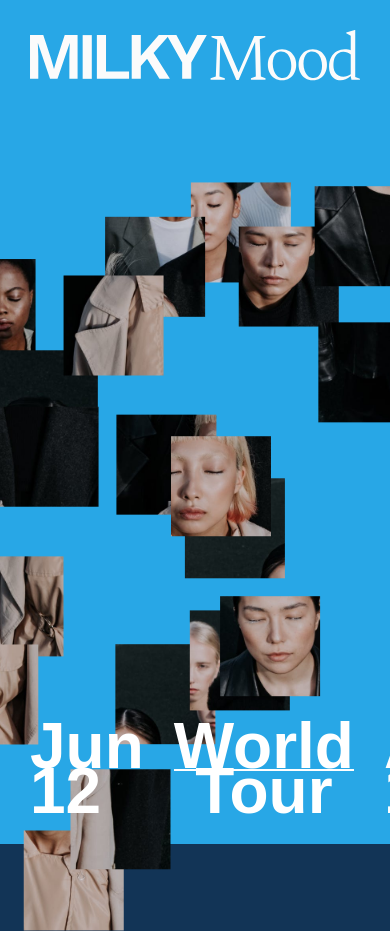
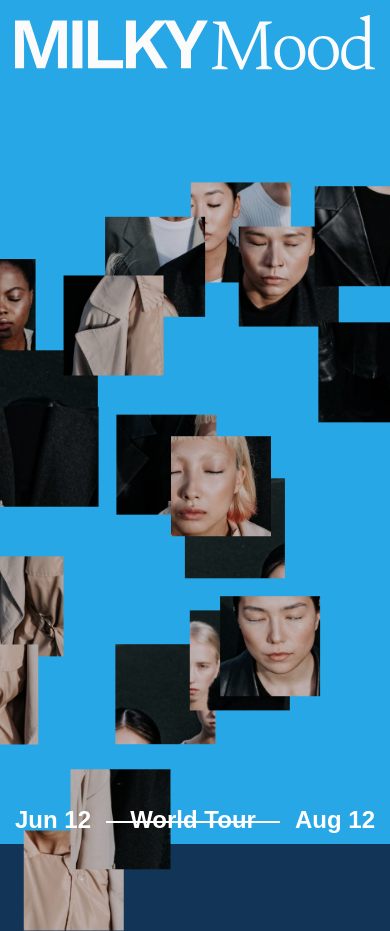
Before and after one commit to HalloJo/react-milkymood, a React (Create React App) app in the folder milkymood/: page / in a window 390 px wide. Shown: the top 931 px of the page. Built offline with nearby package versions, Linux system fonts and the light colour scheme.

Commit message:
Add media queries for responsive design

```diff
--- a/milkymood/src/components/Footer/Footer.styles.js
+++ b/milkymood/src/components/Footer/Footer.styles.js
@@ -14,6 +14,15 @@ export const H2 = styled.h2`
   line-height: 0.7;
   margin: 0;
   padding: 15px;
+
+  @media (max-width: 900px) {
+    font-size: 44px;
+  }
+
+  @media (max-width: 700px) {
+    font-size: 24px;
+    padding: 0;
+  }
 `;
 
 export const H2Middle = styled(H2)`
--- a/milkymood/src/components/Header/Header.styles.js
+++ b/milkymood/src/components/Header/Header.styles.js
@@ -12,4 +12,8 @@ export const HeaderWrapper = styled.header`
   ${Marginals}
   justify-content: center;
   padding: 30px;
+
+  @media (max-width: 700px) {
+    padding: 15px;
+  }
 `;
```
